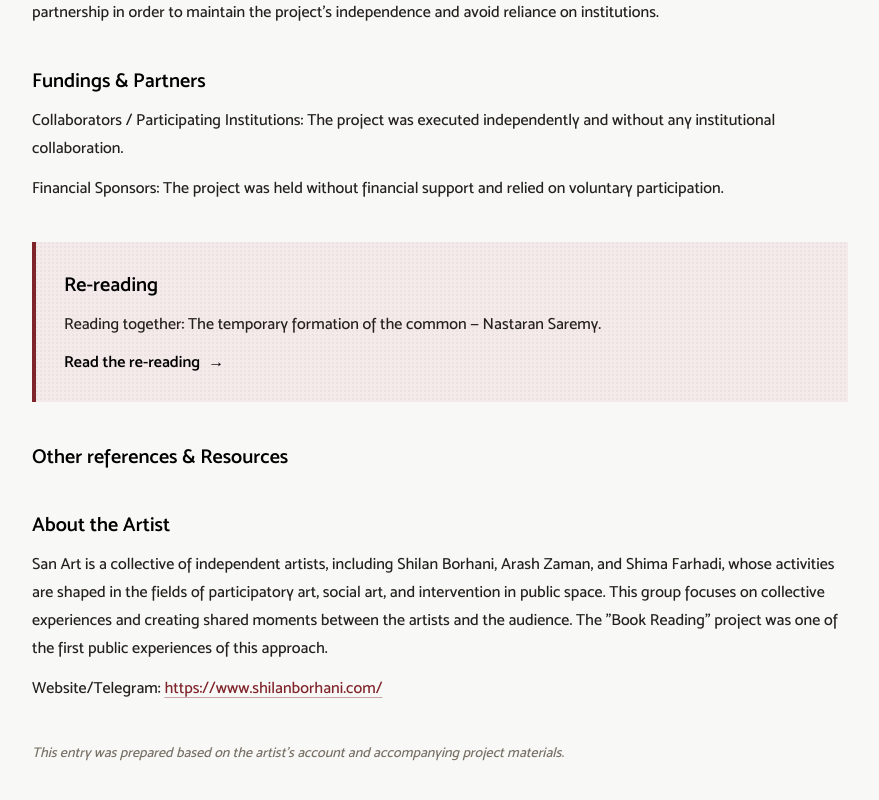
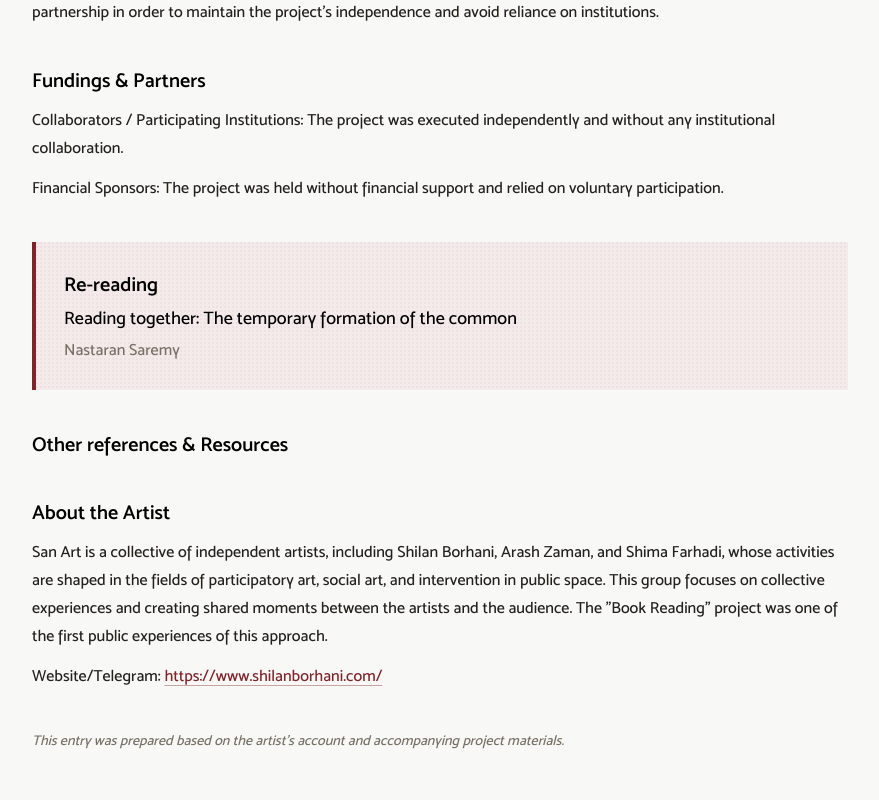
Before and after one commit to negarlatifian/bast, a Next.js app: page /en/repository/book-reading-in-sanandaj-park in a window 1280 px wide. Shown: the part 2434-3234 px from the top of the page, without its empty margins (336-1215 px from the left). Built offline with nearby package versions, Linux system fonts and the light colour scheme.

Commit message:
Restyle re-reading callout: hyperlinked title, no button
Removes the separate "Read the re-reading" CTA link in favor of making
the re-reading title itself the hyperlink, with the author credit on
its own line below. Drops the now-unused readReReading dictionary key.

```diff
--- a/app/[lang]/repository/[slug]/page.tsx
+++ b/app/[lang]/repository/[slug]/page.tsx
@@ -549,20 +549,19 @@ export default async function Page({
                           backgroundSize: '4px 4px',
                         }}
                       />
-                      <div className='relative flex flex-col gap-3'>
+                      <div className='relative flex flex-col gap-2'>
                         <h2 className='text-lg font-semibold leading-7 text-black sm:text-xl sm:leading-7'>
                           {dict.common.reReading}
                         </h2>
-                        <p className='text-sm leading-6 text-[#24211d] sm:text-base sm:leading-7'>
-                          {reReading.title} — {reReading.author}.
-                        </p>
                         <Link
                           href={localizeHref(lang, `/readings/${project.slug}`)}
-                          className='inline-flex w-fit items-center gap-2 text-base font-semibold leading-6 text-black transition-colors hover:text-[#7f242a]'
+                          className='w-fit text-base font-medium leading-6 text-black transition-colors hover:text-[#7f242a] sm:text-lg'
                         >
-                          {dict.common.readReReading}
-                          <span aria-hidden='true'>{lang === 'fa' ? '←' : '→'}</span>
+                          {reReading.title}
                         </Link>
+                        <p className='text-sm leading-6 text-[#777066] sm:text-base'>
+                          {reReading.author}
+                        </p>
                       </div>
                     </div>
                   </section>
--- a/dictionaries/en.json
+++ b/dictionaries/en.json
@@ -17,7 +17,6 @@
     "homeAriaLabel": "Bast home",
     "openRepository": "Open Bast repository",
     "reReading": "Re-reading",
-    "readReReading": "Read the re-reading",
     "participationProcess": "Participation & Process",
     "noProjects": "No projects found.",
     "comingSoon": "Coming soon",
--- a/dictionaries/fa.json
+++ b/dictionaries/fa.json
@@ -18,7 +18,6 @@
     "homeAriaLabel": "خانه‌ی بست",
     "openRepository": "باز کردن مخزن بست",
     "reReading": "بازخوانش",
-    "readReReading": "خواندن بازخوانش",
     "participationProcess": "مشارکت و فرایند",
     "noProjects": "پروژه‌ای یافت نشد.",
     "comingSoon": "به‌زودی",
```
